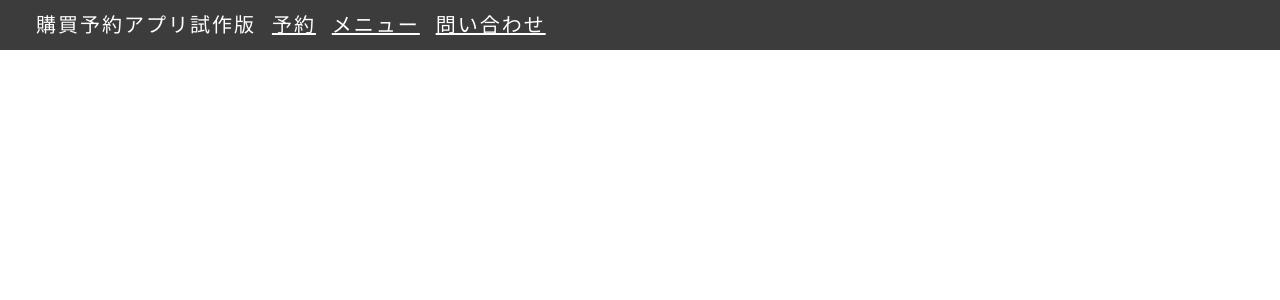
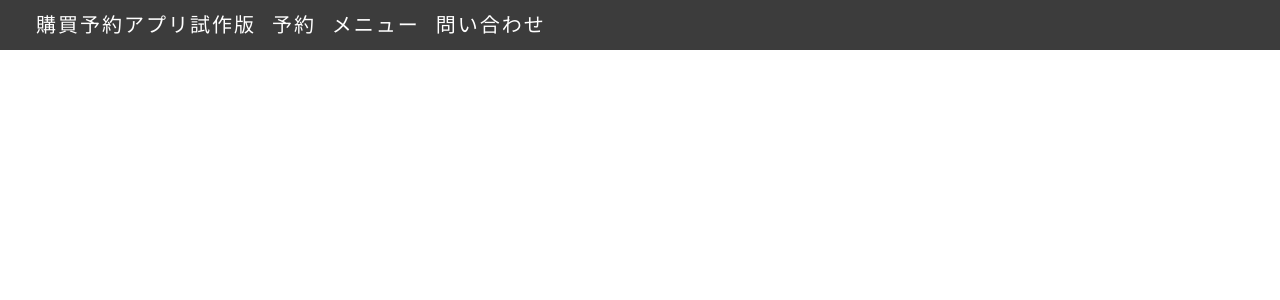
Before and after one commit to Mo-Haru/Kobuy-app-ProtoType, a Flask app: page / in a window 1280 px wide. Shown: the top 300 px of the page. Run offline with Flask 3, Linux system fonts and the light colour scheme; some libraries are stand-ins or nearby versions.

Commit message:
linl none

```diff
--- a/server.py
+++ b/server.py
@@ -1,6 +1,6 @@
 from testapp import app, db
 
-create_db = 1 #    0(app.run) or 1(create database)
+create_db = 0 #    0(app.run) or 1(create database)
 
 if __name__ == '__main__':
     if create_db == 0:
--- a/testapp/static/css/style.css
+++ b/testapp/static/css/style.css
@@ -42,3 +42,8 @@ li.login {
 .line {
 	display: flex;
   }
+
+/*下線取り消し*/
+  a {
+    text-decoration:none;
+}
```
Also changed, not shown: instance/sample_flask.db (added).
